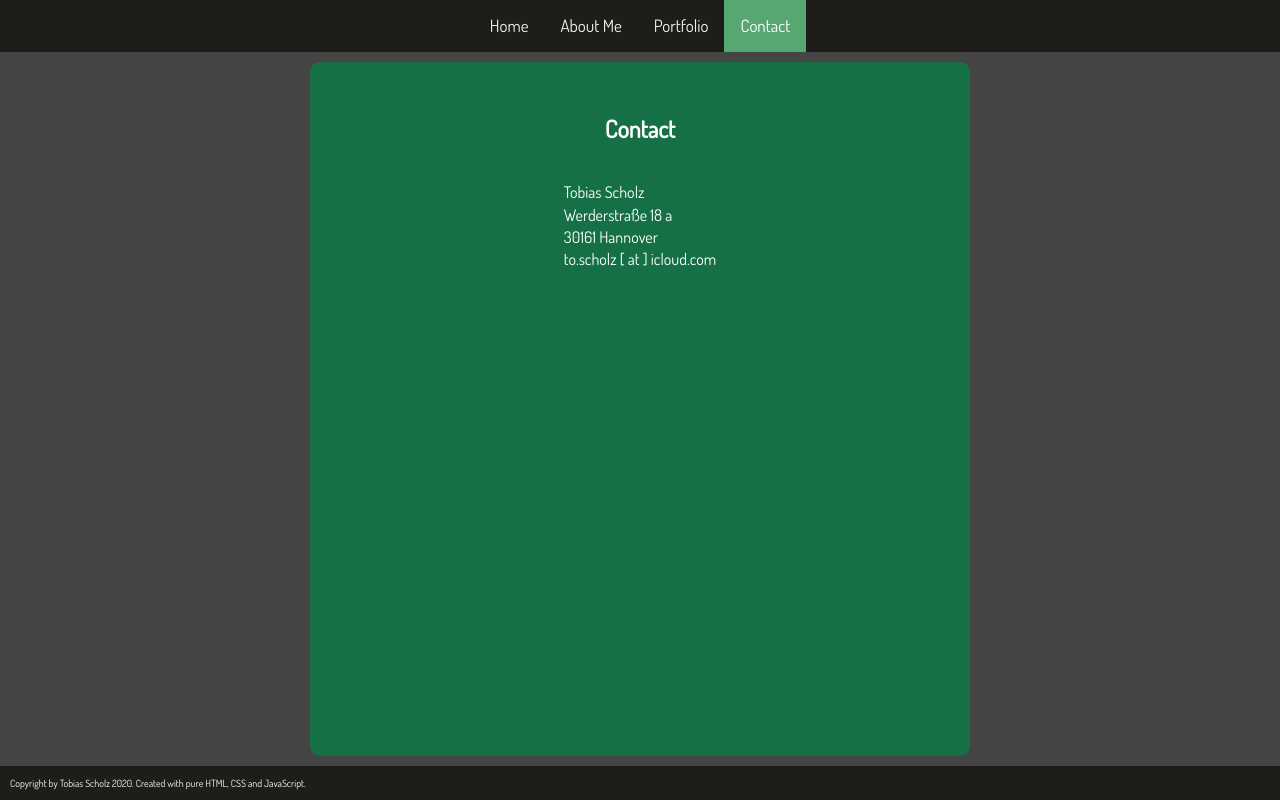
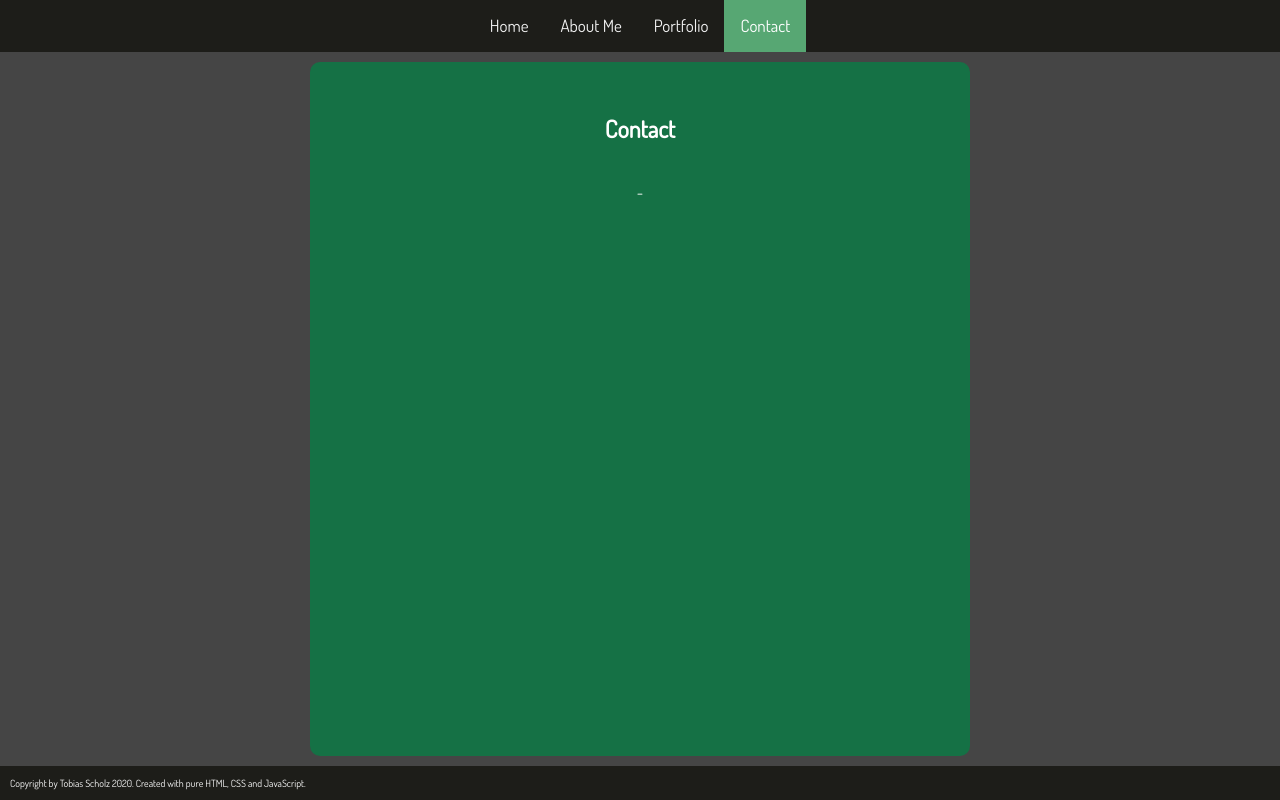
Before and after one commit to t0b1z/t0b1z.github.io, a plain HTML site: page contact.html in a window 1280 px wide. Drawn offline with Linux system fonts and the light colour scheme.

Commit message:
Some changes

```diff
--- a/contact.html
+++ b/contact.html
@@ -30,7 +30,7 @@
   <div class="content">
     <div class="box">
       <h2>Contact</h2>
-      <p>Tobias Scholz<br>Werderstraße 18 a<br>30161 Hannover<br>to.scholz [ at ] icloud.com</p>
+      <p>-</p>
     </div>
   </div>
 
```
